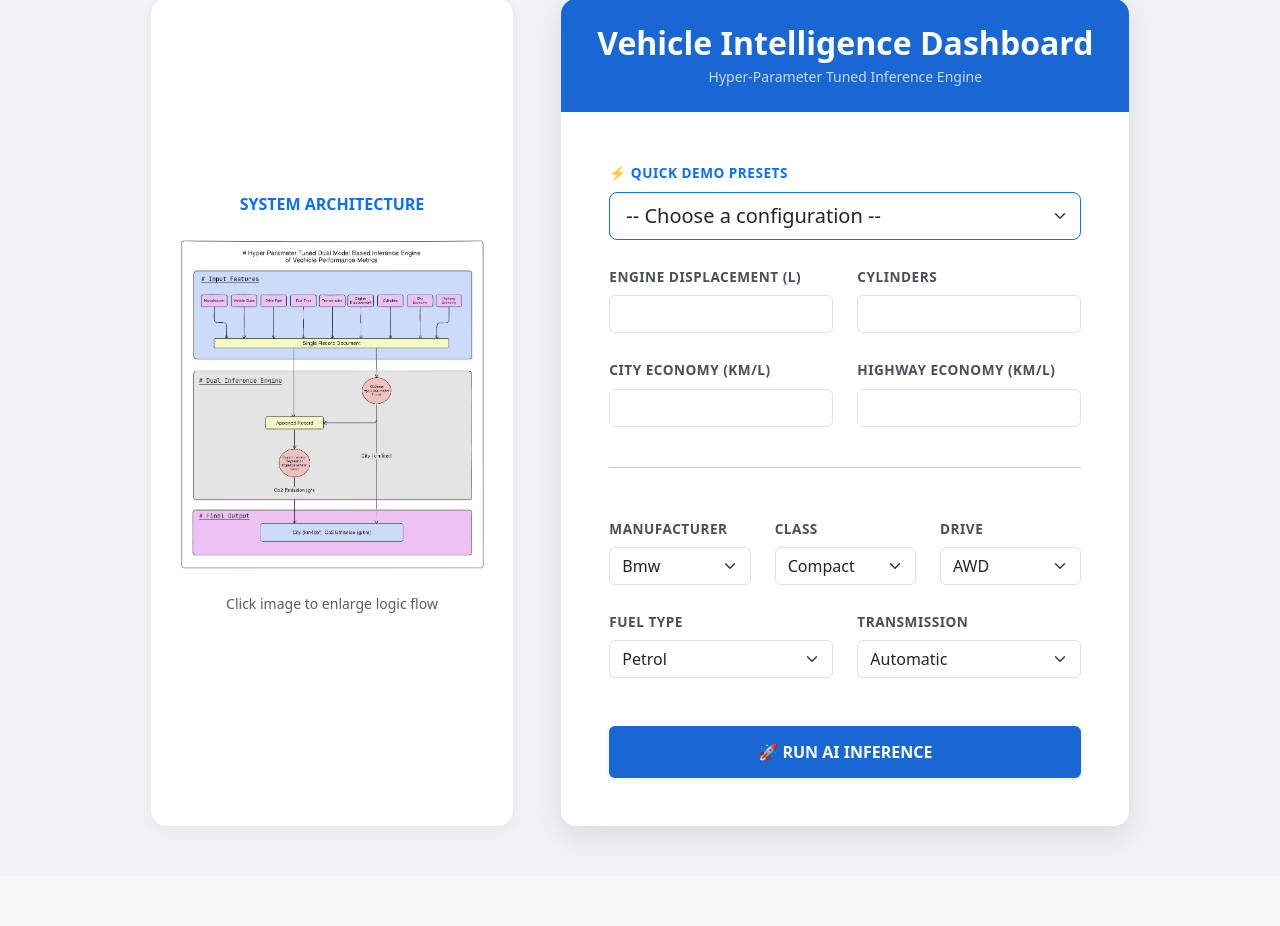
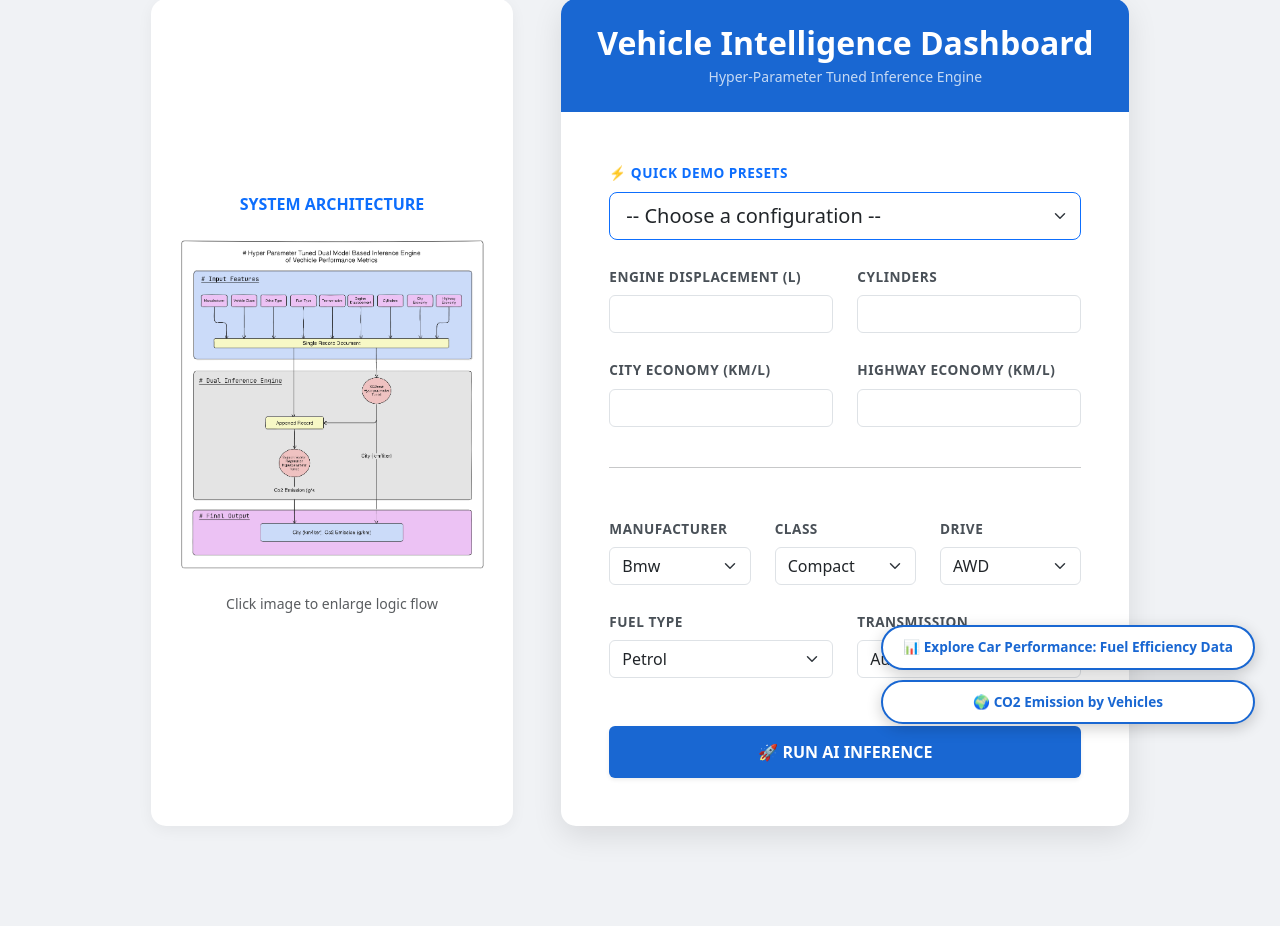
Before and after one commit to vaibhaVishwakarma/Dual-Inference-Tuned-Vehicle-Metric-Prediction, a FastAPI app: page / in a window 1280 px wide. Shown: the part 51-977 px from the top of the page. Before the commit the page ends 900 px from the top, so only its background shows below. Run offline with FastAPI, Linux system fonts and the light colour scheme; parts of the project's set-up code (start-up, migrations or seed data) failed here and were passed over.

Commit message:
final working [added dataset link as well]

```diff
--- a/templates/home.html
+++ b/templates/home.html
@@ -6,7 +6,7 @@
     <title>AI Car Performance Predictor</title>
     <link href="https://cdn.jsdelivr.net/npm/bootstrap@5.3.0/dist/css/bootstrap.min.css" rel="stylesheet">
     <style>
-        body { background-color: #f0f2f5; padding-top: 50px; padding-bottom: 50px; }
+        body { background-color: #f0f2f5; padding-top: 50px; padding-bottom: 100px; } /* Added bottom padding for buttons */
 
         /* Main Card Styling */
         .predict-card { border: none; border-radius: 15px; box-shadow: 0 10px 30px rgba(0,0,0,0.1); overflow: hidden; }
@@ -22,21 +22,43 @@
             display: flex;
             flex-direction: column;
             justify-content: center;
-            cursor: zoom-in; /* Change cursor to indicate it's clickable */
+            cursor: zoom-in;
             transition: transform 0.3s ease;
         }
         .arch-container:hover { transform: scale(1.02); border: 1px solid #1967D2; }
 
-        .arch-img {
-            width: 100%;
-            height: auto;
-            object-fit: contain;
-            border-radius: 8px;
+        .arch-img { width: 100%; height: auto; object-fit: contain; border-radius: 8px; }
+
+        /* Floating Button Container */
+        .floating-container {
+            position: fixed;
+            bottom: 25px;
+            right: 25px;
+            display: flex;
+            flex-direction: column;
+            gap: 10px;
+            z-index: 1000;
         }
-
-        /* Modal Customization */
-        .modal-xl { max-width: 90%; }
-        .modal-body img { width: 100%; height: auto; }
+        .data-btn {
+            background: #ffffff;
+            color: #1967D2;
+            border: 2px solid #1967D2;
+            padding: 10px 20px;
+            border-radius: 50px;
+            font-weight: 600;
+            text-decoration: none;
+            box-shadow: 0 4px 15px rgba(0,0,0,0.2);
+            transition: all 0.3s ease;
+            font-size: 0.85rem;
+            display: flex;
+            align-items: center;
+            justify-content: center;
+        }
+        .data-btn:hover {
+            background: #1967D2;
+            color: white;
+            transform: translateY(-3px);
+        }
 
         /* Form and Text Styling */
         .form-label { font-weight: 600; color: #495057; font-size: 0.85rem; text-transform: uppercase; letter-spacing: 0.5px; }
@@ -165,15 +187,20 @@
     </div>
 </div>
 
-<div class="modal fade" id="archModal" tabindex="-1" aria-labelledby="archModalLabel" aria-hidden="true">
+<div class="floating-container">
+    <a href="https://www.kaggle.com/datasets/arslaan5/explore-car-performance-fuel-efficiency-data/data" class="data-btn">📊 Explore Car Performance: Fuel Efficiency Data</a>
+    <a href="https://www.kaggle.com/datasets/debajyotipodder/co2-emission-by-vehicles" class="data-btn">🌍 CO2 Emission by Vehicles</a>
+</div>
+
+<div class="modal fade" id="archModal" tabindex="-1" aria-hidden="true">
   <div class="modal-dialog modal-xl modal-dialog-centered">
     <div class="modal-content">
       <div class="modal-header">
-        <h5 class="modal-title text-primary fw-bold" id="archModalLabel">System Architecture Logic Flow</h5>
+        <h5 class="modal-title text-primary fw-bold">System Architecture Logic Flow</h5>
         <button type="button" class="btn-close" data-bs-dismiss="modal" aria-label="Close"></button>
       </div>
       <div class="modal-body bg-light text-center">
-        <img src="/images/architecture.png" alt="Full System Architecture">
+        <img src="/images/architecture.png" alt="Full System Architecture" style="width: 100%;">
       </div>
     </div>
   </div>
@@ -182,6 +209,7 @@
 <script src="https://cdn.jsdelivr.net/npm/bootstrap@5.3.0/dist/js/bootstrap.bundle.min.js"></script>
 
 <script>
+// Preset logic remains the same
 const presets = [
     { disp: 2.0, cyl: 4, ckmpl: 9.90, hkmpl: 6.70, make: 'acura', class: 'compact', drive: 'unknown', fuel: 'petrol', trans: 'automatic' },
     { disp: 3.0, cyl: 6, ckmpl: 11.50, hkmpl: 8.20, make: 'bmw', class: 'suv_small', drive: 'awd', fuel: 'petrol', trans: 'automatic' },
```
